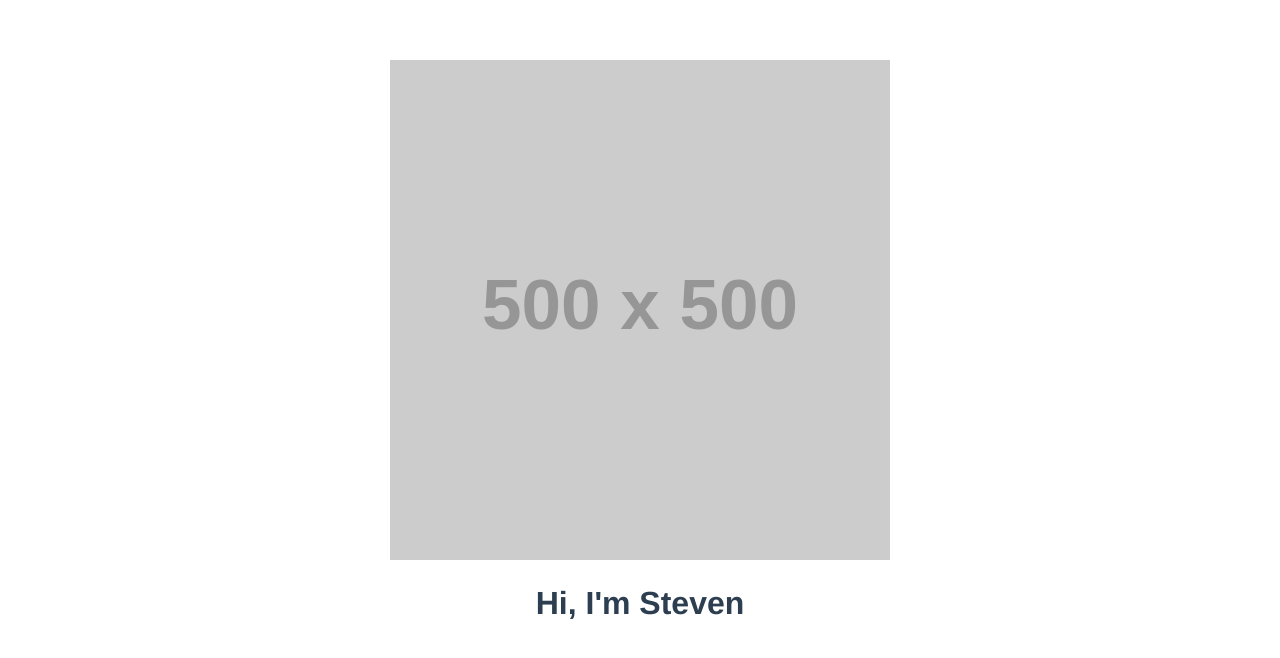
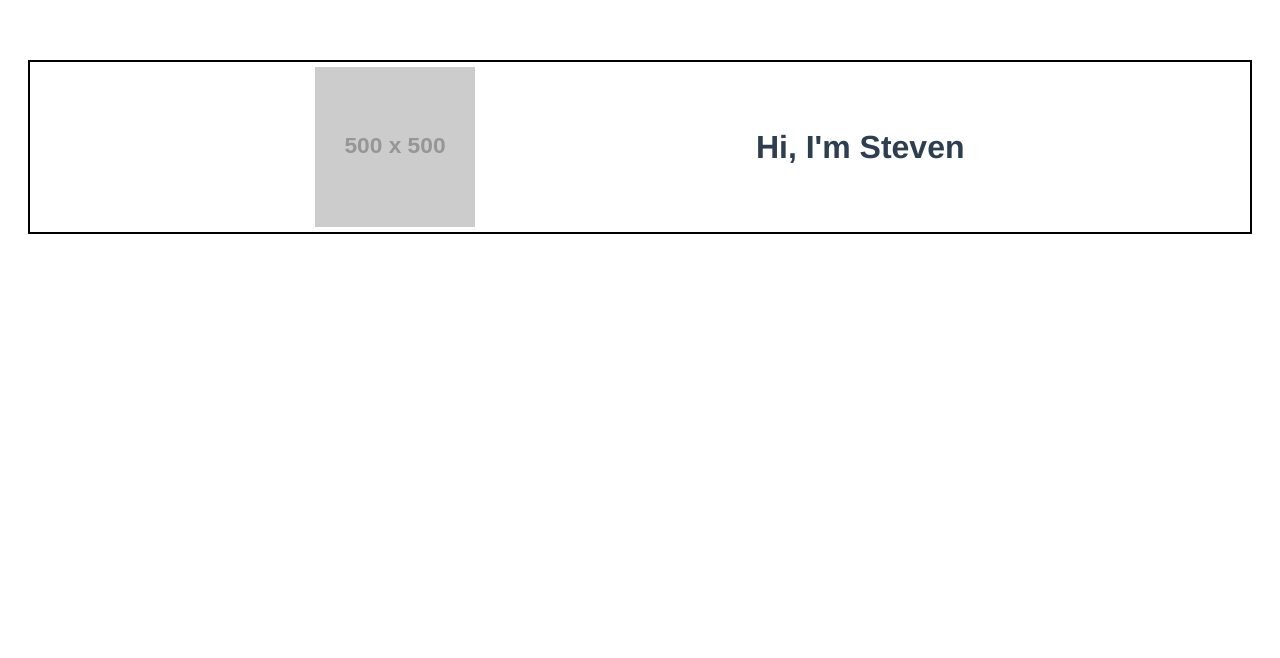
Before and after one commit to themmixproject/cv-website, a Vue app: page / in a window 1280 px wide. Shown: the top 658 px of the page. Built offline with nearby package versions, Linux system fonts and the light colour scheme.

Commit message:
Added container to vertically center welcome text, added base styling to welcome header

```diff
--- a/src/components/ProfileContent.vue
+++ b/src/components/ProfileContent.vue
@@ -5,6 +5,33 @@
             src="https://via.placeholder.com/500png?text=Profile+Picture"
             alt="Profile Picture"
         />
-        <h1>Hi, I'm Steven</h1>
+        <div id="welcome-header-container">
+            <h1>Hi, I'm Steven</h1>
+        </div>
     </div>
 </template>
+
+<style lang="scss" scoped>
+#welcome-container {
+    margin: 20px;
+    display: flex;
+    flex-direction: row;
+    justify-content: space-evenly;
+
+    border: 2px solid black;
+    padding: 5px;
+
+    #welcome-header-container {
+        display: flex;
+        flex-direction: column;
+        justify-content: center;
+
+        h1 {
+            font-size: 2em;
+        }
+    }
+    #profile-image {
+        width: 10em;
+    }
+}
+</style>
```
